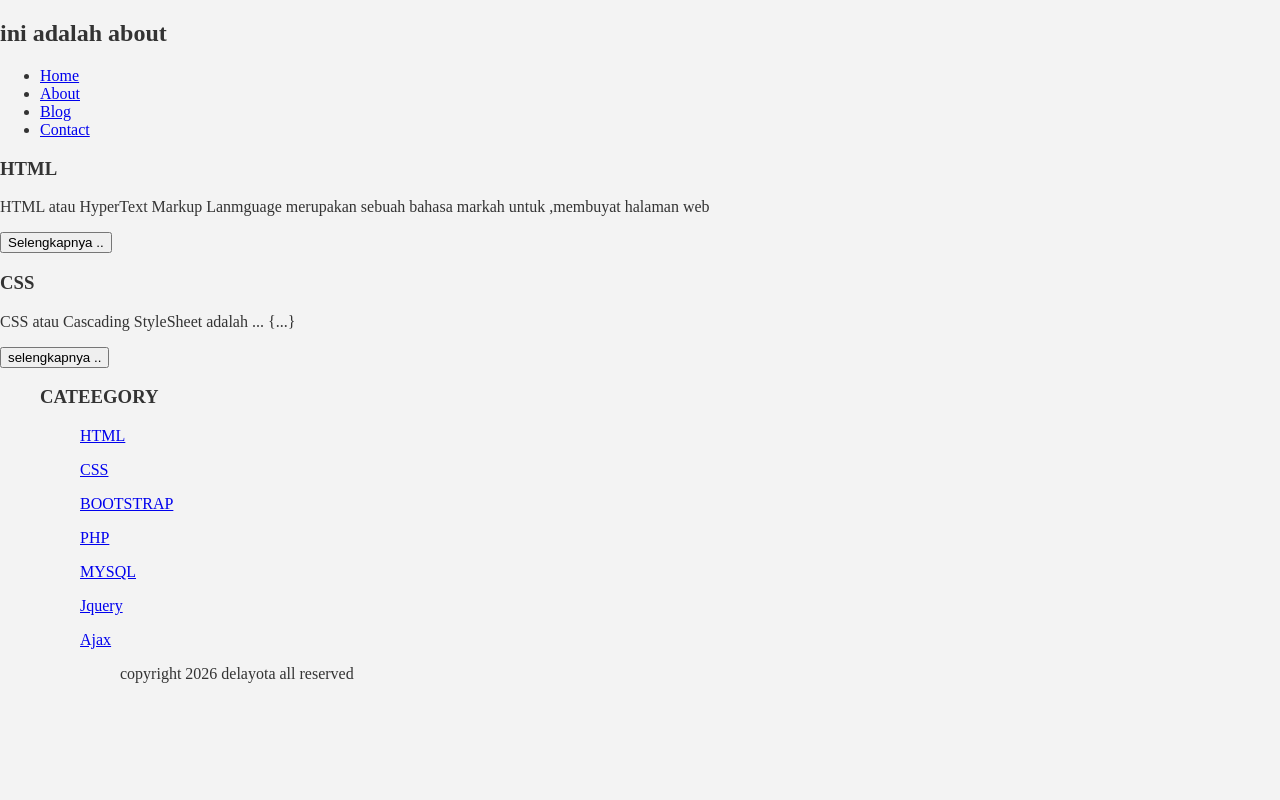
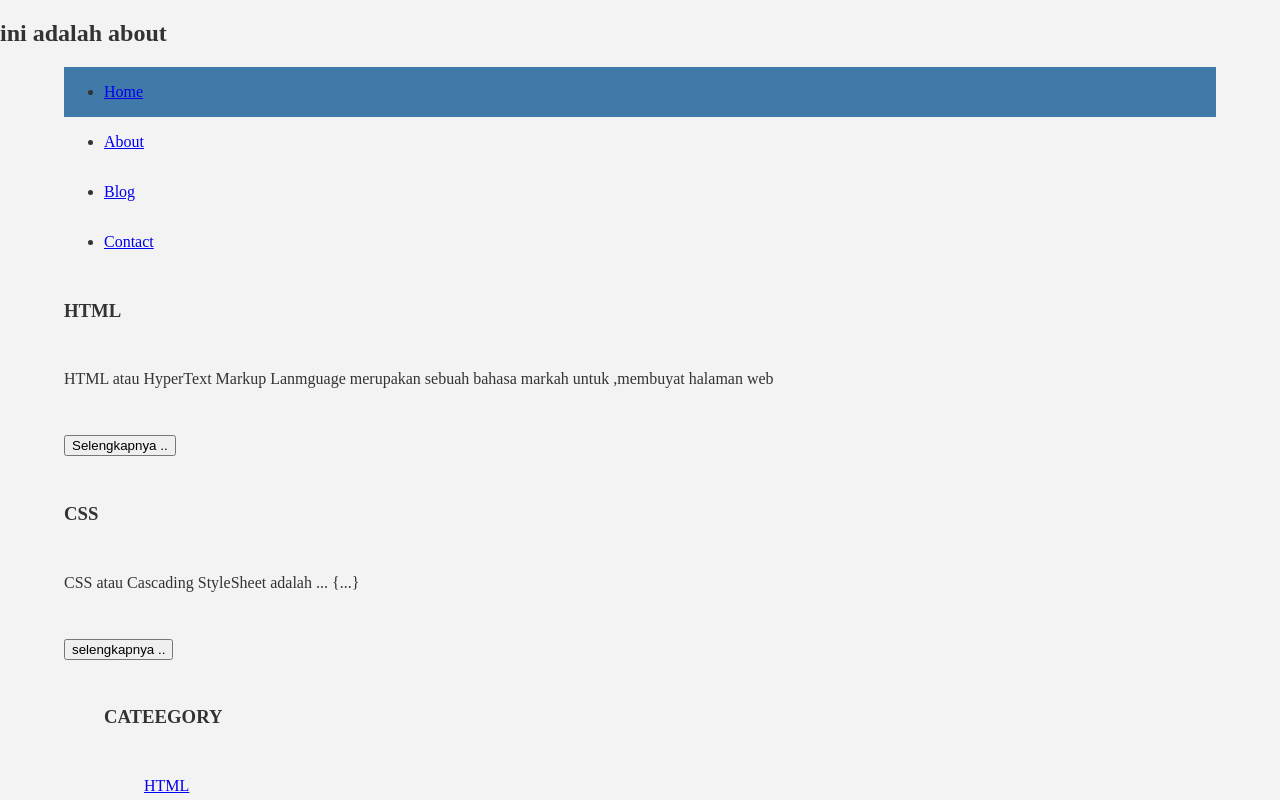
Before and after one commit to graka1159-design/webku, a plain HTML site: page about.html in a window 1280 px wide. Shown: the top 800 px of the page. Drawn offline with Linux system fonts and the light colour scheme.

Commit message:
style.css

```diff
--- a/style.css
+++ b/style.css
@@ -23,3 +23,12 @@
 .Jarak{
     padding:0 2pc;
 }
+.menu{
+  background-color:#417aa8;
+  height:50px;
+  line-height:50px;
+  position:relative;
+  width:90%;
+  margin:0 auto;
+  padding:0 auto;
+}
```
